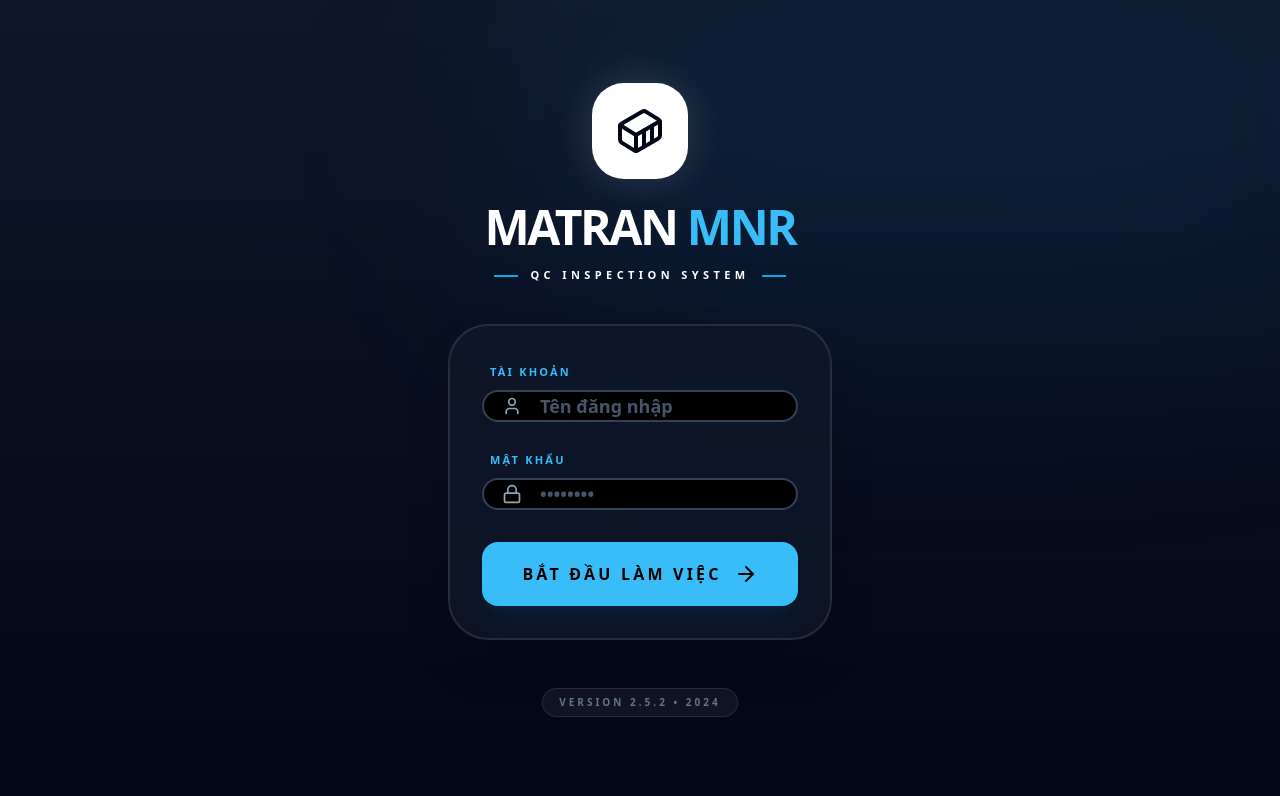
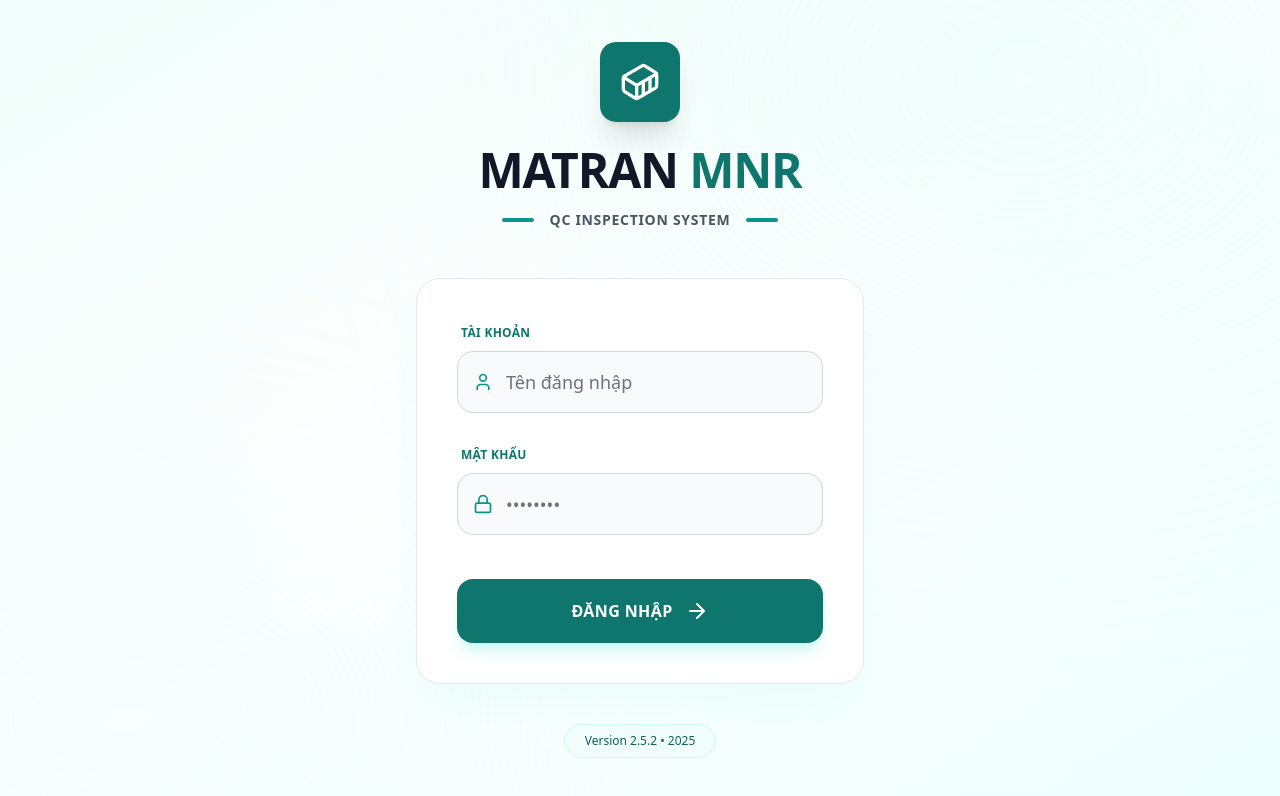
Before and after one commit to manhtuyen1111/MNR-V2, a React (Vite) app: page / in a window 1280 px wide. Shown: the top 796 px of the page. Built offline with nearby package versions, Linux system fonts and the light colour scheme.

Commit message:
Update Login.tsx

```diff
--- a/components/Login.tsx
+++ b/components/Login.tsx
@@ -1,4 +1,3 @@
-
 import React, { useState } from 'react';
 import { User } from '../types';
 import { USERS } from '../constants';
@@ -19,7 +18,6 @@ const Login: React.FC<LoginProps> = ({ onLogin }) => {
     setError('');
     setLoading(true);
 
-    // Giữ nguyên logic xác thực cũ
     setTimeout(() => {
       const user = USERS[username.toLowerCase()];
       if (user && (password === username || password === '123')) {
@@ -32,41 +30,46 @@ const Login: React.FC<LoginProps> = ({ onLogin }) => {
   };
 
   return (
-    <div className="min-h-screen flex flex-col items-center justify-center p-6 bg-[#020617] relative overflow-hidden">
-        {/* Background Elements - High Contrast Deep Navy */}
-        <div className="absolute top-0 left-0 w-full h-full bg-gradient-to-b from-[#0f172a] to-[#020617] pointer-events-none"></div>
-        <div className="absolute top-[-10%] right-[-10%] w-[70%] h-[50%] bg-sky-600/10 rounded-full blur-[120px] pointer-events-none"></div>
+    <div className="min-h-screen flex flex-col items-center justify-center p-6 bg-white relative overflow-hidden">
+      {/* Background Elements - Sáng sủa, chuyên nghiệp */}
+      <div className="absolute inset-0 bg-gradient-to-br from-teal-50 via-white to-cyan-50 pointer-events-none"></div>
+      <div className="absolute top-[-20%] right-[-10%] w-[60%] h-[60%] bg-teal-100/30 rounded-full blur-[140px] pointer-events-none"></div>
+      <div className="absolute bottom-[-15%] left-[-15%] w-[50%] h-[50%] bg-cyan-100/20 rounded-full blur-[120px] pointer-events-none"></div>
 
-        <div className="w-full max-w-sm z-10 animate-fadeIn">
-            {/* Logo Area - High Visibility */}
-            <div className="text-center mb-10">
-                <div className="inline-flex items-center justify-center w-24 h-24 bg-white rounded-[2rem] shadow-[0_0_40px_rgba(255,255,255,0.15)] mb-6 transform hover:scale-105 transition-transform duration-500">
-                    <Container className="w-12 h-12 text-[#020617]" />
+      <div className="w-full max-w-md z-10 animate-fadeIn">
+        {/* Logo Area */}
+        <div className="text-center mb-12">
+          <div className="inline-flex items-center justify-center w-20 h-20 bg-teal-700 rounded-2xl shadow-xl mb-6 transform hover:scale-105 transition-transform duration-300">
+            <Container className="w-10 h-10 text-white" />
           </div>
-                <h1 className="text-5xl font-black text-white tracking-tighter uppercase">
-                    MATRAN <span className="text-sky-400">MNR</span>
+          <h1 className="text-5xl font-black text-gray-900 tracking-tight">
+            MATRAN <span className="text-teal-700">MNR</span>
           </h1>
-                <div className="flex items-center justify-center space-x-3 mt-4">
-                    <div className="h-[2px] w-6 bg-sky-500"></div>
-                    <p className="text-white text-[11px] font-black uppercase tracking-[0.4em]">QC Inspection System</p>
-                    <div className="h-[2px] w-6 bg-sky-500"></div>
+          <div className="flex items-center justify-center space-x-4 mt-4">
+            <div className="h-1 w-8 bg-teal-600 rounded"></div>
+            <p className="text-gray-600 text-sm font-semibold uppercase tracking-wider">
+              QC Inspection System
+            </p>
+            <div className="h-1 w-8 bg-teal-600 rounded"></div>
           </div>
         </div>
 
-            {/* Login Box - Sharp & Clean for Outdoors */}
-            <div className="bg-slate-900/80 backdrop-blur-md border-2 border-white/10 rounded-[2.5rem] p-8 shadow-2xl">
-                <form onSubmit={handleLogin} className="space-y-6">
+        {/* Login Box - Sạch sẽ, chuyên nghiệp */}
+        <div className="bg-white border border-gray-200 rounded-3xl p-10 shadow-2xl shadow-teal-100/40">
+          <form onSubmit={handleLogin} className="space-y-7">
             <div className="space-y-2">
-                        <label className="text-[11px] font-black text-sky-400 uppercase tracking-[0.2em] ml-2">Tài khoản</label>
-                        <div className="relative group">
-                            <div className="absolute inset-y-0 left-0 pl-5 flex items-center pointer-events-none">
-                                <UserIcon className="h-5 w-5 text-slate-400" />
+              <label className="text-xs font-bold text-teal-700 uppercase tracking-wide ml-1">
+                Tài khoản
+              </label>
+              <div className="relative">
+                <div className="absolute inset-y-0 left-0 pl-4 flex items-center pointer-events-none">
+                  <UserIcon className="h-5 w-5 text-teal-600" />
                 </div>
                 <input
                   type="text"
                   value={username}
                   onChange={(e) => setUsername(e.target.value)}
-                                className="w-full bg-black border-2 border-slate-700 text-white text-lg rounded-2xl py-4.5 pl-14 pr-4 placeholder-slate-600 focus:outline-none focus:border-sky-400 focus:ring-4 focus:ring-sky-400/10 transition-all font-bold"
+                  className="w-full bg-gray-50 border border-gray-300 text-gray-900 text-lg rounded-2xl py-4 pl-12 pr-4 placeholder-gray-500 focus:outline-none focus:border-teal-600 focus:ring-4 focus:ring-teal-200 transition-all font-medium"
                   placeholder="Tên đăng nhập"
                   autoComplete="username"
                 />
@@ -74,16 +77,18 @@ const Login: React.FC<LoginProps> = ({ onLogin }) => {
             </div>
 
             <div className="space-y-2">
-                        <label className="text-[11px] font-black text-sky-400 uppercase tracking-[0.2em] ml-2">Mật khẩu</label>
-                        <div className="relative group">
-                            <div className="absolute inset-y-0 left-0 pl-5 flex items-center pointer-events-none">
-                                <Lock className="h-5 w-5 text-slate-400" />
+              <label className="text-xs font-bold text-teal-700 uppercase tracking-wide ml-1">
+                Mật khẩu
+              </label>
+              <div className="relative">
+                <div className="absolute inset-y-0 left-0 pl-4 flex items-center pointer-events-none">
+                  <Lock className="h-5 w-5 text-teal-600" />
                 </div>
                 <input
                   type="password"
                   value={password}
                   onChange={(e) => setPassword(e.target.value)}
-                                className="w-full bg-black border-2 border-slate-700 text-white text-lg rounded-2xl py-4.5 pl-14 pr-4 placeholder-slate-600 focus:outline-none focus:border-sky-400 focus:ring-4 focus:ring-sky-400/10 transition-all font-bold"
+                  className="w-full bg-gray-50 border border-gray-300 text-gray-900 text-lg rounded-2xl py-4 pl-12 pr-4 placeholder-gray-500 focus:outline-none focus:border-teal-600 focus:ring-4 focus:ring-teal-200 transition-all font-medium"
                   placeholder="••••••••"
                   autoComplete="current-password"
                 />
@@ -91,23 +96,23 @@ const Login: React.FC<LoginProps> = ({ onLogin }) => {
             </div>
 
             {error && (
-                        <div className="bg-red-500 text-white text-[12px] font-black p-4 rounded-2xl border-2 border-red-400 flex items-center animate-fadeIn shadow-lg">
-                            <ShieldCheck className="w-5 h-5 mr-3 shrink-0" />
-                            <span className="leading-tight uppercase">{error}</span>
+              <div className="bg-red-50 text-red-800 text-sm font-medium p-4 rounded-2xl border border-red-200 flex items-center">
+                <ShieldCheck className="w-5 h-5 mr-3 shrink-0 text-red-600" />
+                <span>{error}</span>
               </div>
             )}
 
-                    <div className="pt-2">
+            <div className="pt-4">
               <button
                 type="submit"
                 disabled={loading}
-                            className="w-full bg-sky-400 hover:bg-white text-black font-black py-5 rounded-2xl shadow-xl shadow-sky-900/20 transform active:scale-95 transition-all flex items-center justify-center space-x-3 group relative overflow-hidden"
+                className="w-full bg-teal-700 hover:bg-teal-800 text-white font-bold py-5 rounded-2xl shadow-lg shadow-teal-300/30 transform active:scale-95 transition-all flex items-center justify-center space-x-3 group"
               >
                 {loading ? (
                   <Loader2 className="w-7 h-7 animate-spin" />
                 ) : (
                   <>
-                                    <span className="uppercase tracking-[0.2em] text-base font-black">Bắt đầu làm việc</span>
+                    <span className="uppercase tracking-wide text-base">Đăng nhập</span>
                     <ArrowRight className="w-6 h-6 group-hover:translate-x-1 transition-transform" />
                   </>
                 )}
@@ -116,10 +121,10 @@ const Login: React.FC<LoginProps> = ({ onLogin }) => {
           </form>
         </div>
 
-            <div className="mt-12 text-center">
-                <div className="inline-block px-4 py-1.5 rounded-full bg-white/5 border border-white/10">
-                    <p className="text-[10px] text-slate-500 font-black uppercase tracking-[0.3em]">
-                        Version 2.5.2 • 2024
+        <div className="mt-10 text-center">
+          <div className="inline-block px-5 py-2 rounded-full bg-teal-50 border border-teal-100">
+            <p className="text-xs text-teal-800 font-medium">
+              Version 2.5.2 • 2025
             </p>
           </div>
         </div>
```
Lines whose indentation alone changed are shown as unchanged.
